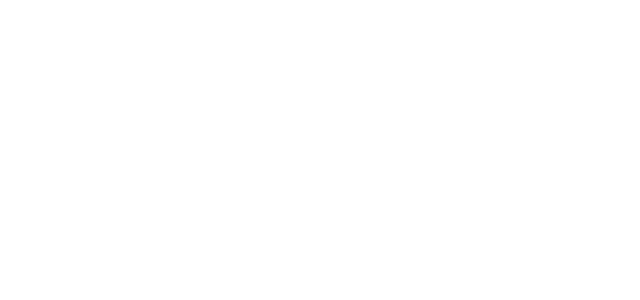
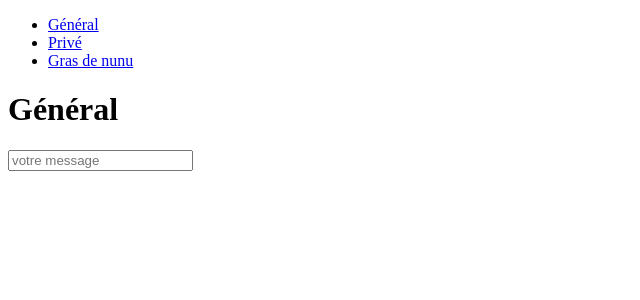
Before and after one commit to Ozheim/IRC-, a Nuxt app: page /home in a window 1280 px wide. Shown: the top 300 px of the page, without its empty margins (0-640 px from the left). Built offline with nearby package versions, Linux system fonts and the light colour scheme; no server answers.

Commit message:
feature/home page setup

```diff
--- a/pages/home.vue
+++ b/pages/home.vue
@@ -1,5 +1,41 @@
 <template>
-    <div>
+        <div>
+            <div class="">
+            <ul class="">
+                <li v-for="channel in channels" :key="channel.id" @click="selectChannel(channel.name)">
+                <a href="#">{{ channel.name }}</a>
+                </li>
+            </ul>
 
-    </div>
+        </div>
+
+        <div>
+            <h1>{{ currentChannel }} </h1>
+            <input type="text" placeholder="votre message">
+        </div>
+     </div>
 </template>
+
+<script>
+export default {
+  data() {
+    return {
+      channels: [
+        { id: 1, name: 'Général' },
+        { id: 2, name: 'Privé' },
+        { id: 3, name: 'Gras de nunu' }
+      ],
+      currentChannel: 'Général'
+    };
+  },
+  methods: {
+    selectChannel(channelName) {
+      this.currentChannel = channelName;
+    }
+  }
+};
+
+definePageMeta({
+  middleware: 'auth'
+});
+</script>
--- a/pages/index.vue
+++ b/pages/index.vue
@@ -6,7 +6,7 @@
             <h2>Choisissez un pseudo :</h2>
             <form @submit.prevent="submitPseudo">
                 <input type="text" v-model="pseudo" placeholder="Ozheim" required>
-                <input type="submit" value="Envoyer">
+                <input type="submit" value="Se Connecter">
             </form>
 
             <p v-if="responseMessage">{{ responseMessage }}</p>
@@ -33,6 +33,10 @@ export default {
                 const data = await response.json();
                 this.responseMessage = `Pseudo enregistré : ${data.pseudo.name}`;
                 console.log(data);
+                this.$router.push({ path: '/home'});
+                localStorage.setItem('pseudo', this.pseudo);
+
+
             } catch (error) {
                 console.error('Erreur lors de l\'enregistrement :', error);
                 this.responseMessage = 'Erreur lors de l\'enregistrement.';
```
Also changed, not shown: middleware/auth.ts (added, +10 -0 lines).
